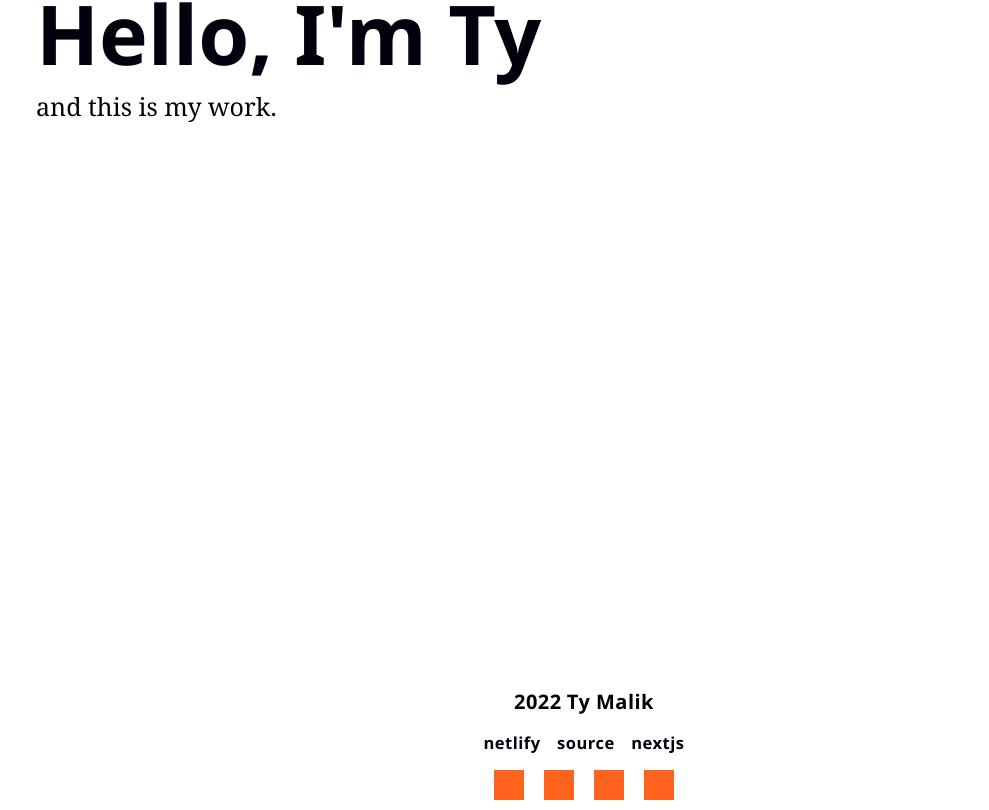
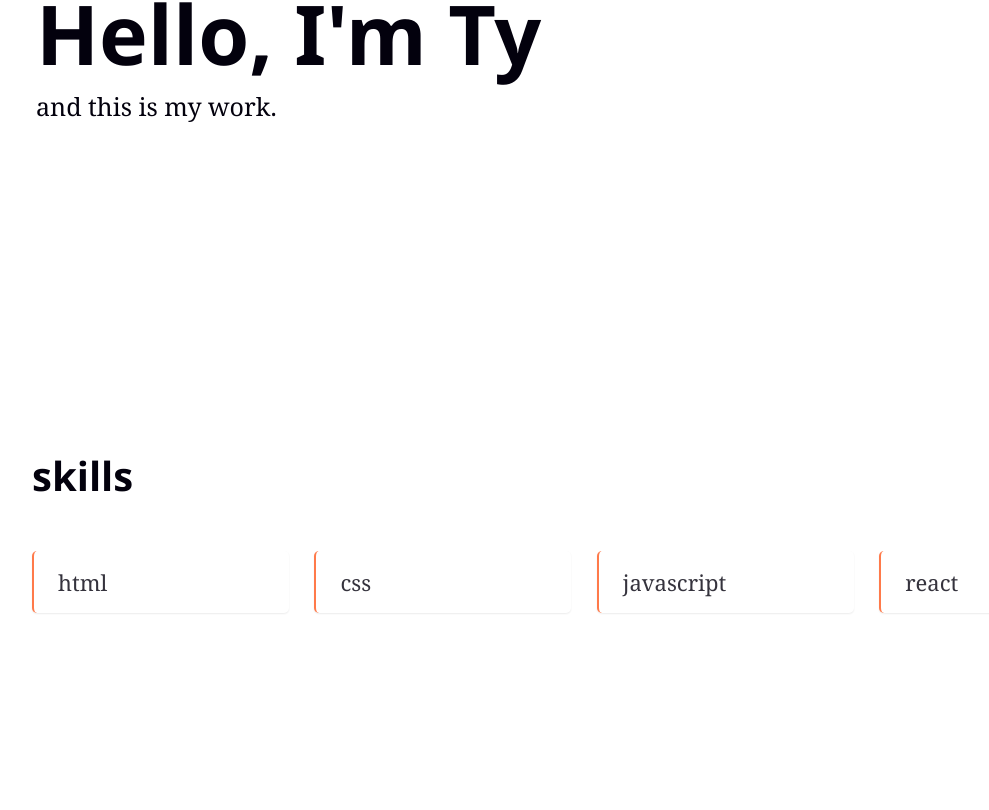
Before and after one commit to permalik/tymalik_primary, a Next.js app: page / in a window 1280 px wide. Shown: the part 352-1162 px from the top of the page, without its empty margins (56-1045 px from the left). Built offline with nearby package versions, Linux system fonts and the light colour scheme; grey boxes are pictures that could not be loaded.

Commit message:
Build section and skills component

```diff
--- /dev/null
+++ b/components/content/home/common/section/Section.module.scss
@@ -0,0 +1,9 @@
+.section {
+  margin-bottom: 20vh;
+  min-width: 235px;
+  width: 100%;
+
+  & h2 {
+    margin-bottom: 3rem;
+  }
+}
--- /dev/null
+++ b/components/content/home/common/section/Section.tsx
@@ -0,0 +1,21 @@
+import styles from "./Section.module.scss";
+
+interface SectionProps {
+  children?: JSX.Element;
+  heading: string;
+}
+
+const Section = (
+  {
+    children, heading
+  }: SectionProps
+) => {
+  return (
+    <section className={styles.section}>
+      <h2 className={styles.headingTwo}>{heading}</h2>
+      {children}
+    </section>
+  );
+};
+
+export default Section;
--- /dev/null
+++ b/components/content/home/common/section/index.ts
@@ -0,0 +1,3 @@
+import Section from "./Section";
+
+export default Section;
--- /dev/null
+++ b/components/content/home/skills/Skills.module.scss
@@ -0,0 +1,17 @@
+.list {
+  display: grid;
+  gap: 2vw;
+  grid-template-columns: repeat(auto-fit, minmax(200px, 1fr));
+  margin: 1rem 0 0 0;
+  width: 100%;
+
+  & li {
+    border-left: #FF5A1E solid 2px;
+    border-radius: 5px;
+    box-shadow: hsla(0, 0%, 0%, 0.1) 0px 1px 2px 0px;
+    font-size: clamp(2em, 3vw, 2.2em);
+    list-style: none;
+    opacity: 0.8;
+    padding: 1rem 1.5rem;
+  }
+}
--- /dev/null
+++ b/components/content/home/skills/Skills.tsx
@@ -0,0 +1,18 @@
+import Section from "../common/section";
+
+import styles from "./Skills.module.scss";
+
+const Skills = () => {
+  return (
+    <Section heading="skills">
+      <ul className={styles.list}>
+        <li>html</li>
+        <li>css</li>
+        <li>javascript</li>
+        <li>react</li>
+      </ul>
+    </Section>
+  );
+};
+
+export default Skills;
--- /dev/null
+++ b/components/content/home/skills/index.ts
@@ -0,0 +1,3 @@
+import Skills from "./Skills";
+
+export default Skills;
--- a/pages/index.tsx
+++ b/pages/index.tsx
@@ -9,15 +9,16 @@
 // import FeedCard from '../components/FeedCard';
 // import SectionTwo from '../components/SectionTwo';
 // import Showcase from '../components/Showcase';
-// import Skillset from '../components/Skillset';
 
 import React from "react";
 import Hero from '../components/content/home/hero';
 
 import Head from "next/head";
+import Skills from "../components/content/home/skills/Skills";
+
 import styles from '../styles/Index.module.scss';
 
-// export default function Home({articles}) {
+// export default function Home({articles}) {git
 const Home: React.FC = () => {
   return (
     <section className={styles.indexSection}>
@@ -34,7 +35,7 @@ const Home: React.FC = () => {
         <link rel="icon" href="/favicon.ico"/>
       </Head>
       <Hero/>
-      {/*<Skillset/>*/}
+      <Skills/>
       {/*<Showcase/>*/}
       {/*<SectionTwo className={styles.articleFeed}*/}
       {/*            heading="latest articles">*/}
```
